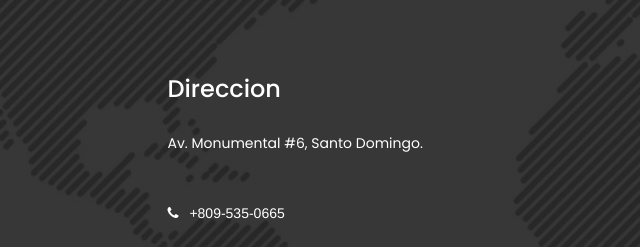
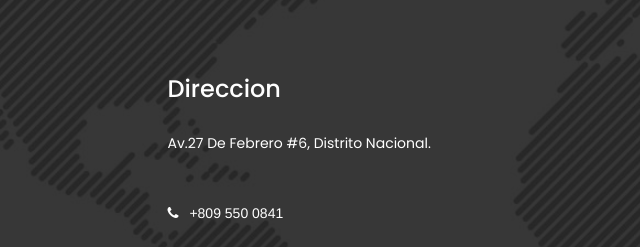
Before and after one commit to Jalcantara18/shop-site-yjp, a plain HTML site: page contact.html in a window 1280 px wide. Shown: the part 780-1027 px from the top of the page, 0-640 px from the left. Drawn offline with nearby package versions, Linux system fonts and the light colour scheme; a script that the page names is missing; a web font is replaced by a local one.

Commit message:
Update contact.html

```diff
--- a/contact.html
+++ b/contact.html
@@ -245,12 +245,12 @@
 											<div class="contact-office-address">
 												<h3>Direccion</h3>
 												<p>
-													Av. Monumental #6, Santo Domingo.
+													Av.27 De Febrero #6, Distrito Nacional.
 												</p>
 												<div class="contact-online-address">
 													<div class="single-online-address">
 														<i class="fa fa-phone"></i>
-														+809-535-0665
+														+809 550 0841
 													</div><!--/.single-online-address-->
 
 													<div class="single-online-address">
```
